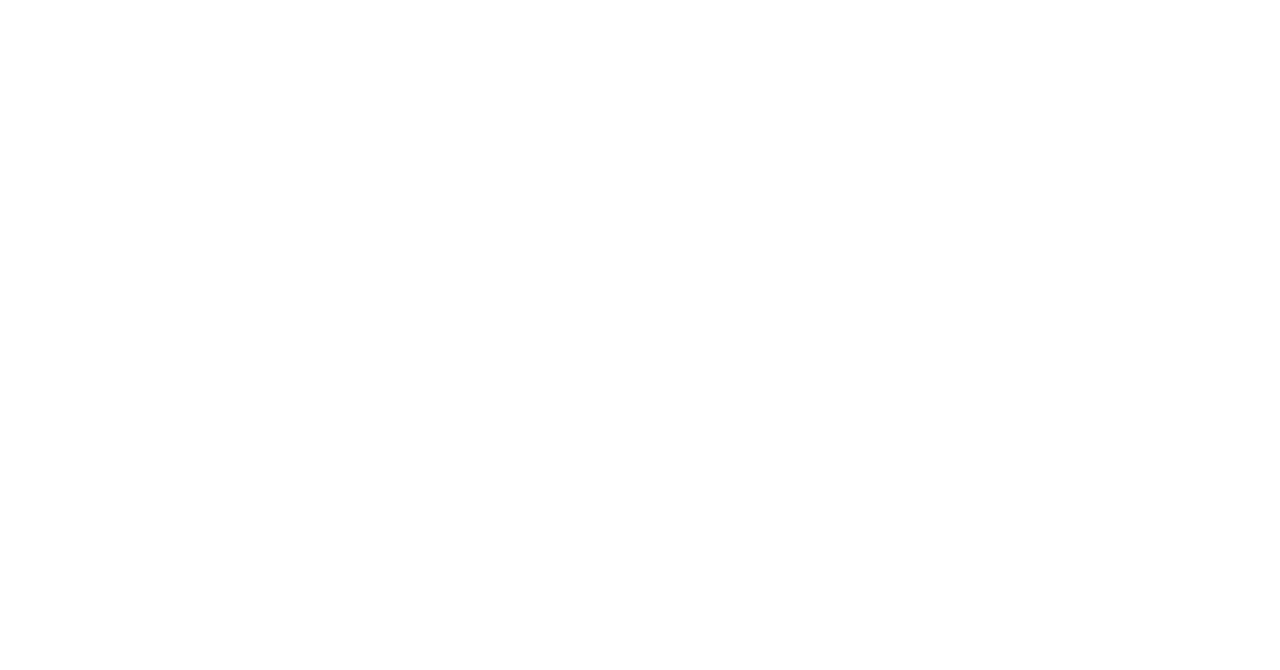
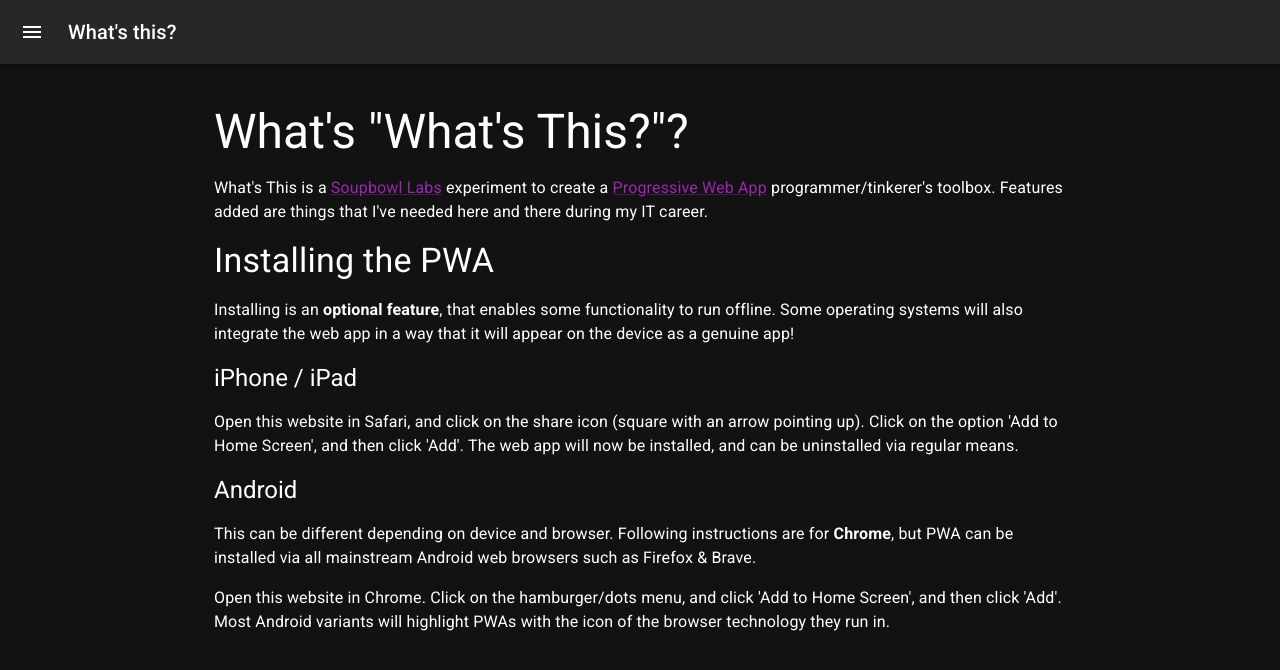
Before and after one commit to soup-bowl/whatsth.is, a React (Create React App) app: page /help in a window 1280 px wide. Before the commit this address had no page. Shown: the top 670 px of the page. Built offline with nearby package versions, Linux system fonts and the light colour scheme.

Commit message:
Help page.

```diff
--- a/src/index.tsx
+++ b/src/index.tsx
@@ -5,6 +5,7 @@
 
 import Layout from "./pages/_layout";
 import Home from './pages/home';
+import HelpPage from './pages/help';
 import { InspectionHome, InspectonResult } from "./pages/inspection";
 import StringConversionPage from './pages/converter';
 
@@ -14,6 +15,7 @@
 			<Routes>
 				<Route path="/" element={<Layout />}>
 					<Route index element={<Home />} />
+					<Route path="help" element={<HelpPage />} />
 					<Route path="inspect" element={<InspectionHome />} />
 					<Route path="inspect/*" element={<InspectonResult />} />
 					<Route path="convert" element={<StringConversionPage />} />
--- a/src/pages/_layout.tsx
+++ b/src/pages/_layout.tsx
@@ -6,6 +6,7 @@
 import theme from "../theme/theme";
 import { useEffect, useState } from "react";
 
+import HelpIcon from '@mui/icons-material/Help';
 import MenuIcon from '@mui/icons-material/Menu';
 import CloudOffIcon from '@mui/icons-material/CloudOff';
 import HomeIcon from '@mui/icons-material/Home';
@@ -152,6 +153,10 @@
 				</List>
 				<Divider />
 				<List>
+					<ListItem button onClick={() => {navigate('/help');handleDrawerClose();}}>
+						<ListItemIcon><HelpIcon /></ListItemIcon>
+						<ListItemText primary="Help" />
+					</ListItem>
 					<ListItem button component={Link} href="https://soupbowl.io/projects/whatsthis">
 						<ListItemIcon><CodeIcon /></ListItemIcon>
 						<ListItemText primary="Made by Soupbowl" />
--- /dev/null
+++ b/src/pages/help.tsx
@@ -0,0 +1,36 @@
+import { Typography, Link, Box } from "@mui/material";
+
+export default function HelpPage() {
+	return(
+	<>
+		<Typography variant="h3" component="h1" my={2}>What's "What's This?"?</Typography>
+		<Typography my={2}>
+			What's This is a <Link href="https://labs.soupbowl.io">Soupbowl Labs</Link> experiment to create
+			a <Link href="https://web.dev/progressive-web-apps/">Progressive Web App</Link> programmer/tinkerer's toolbox.
+			Features added are things that I've needed here and there during my IT career.
+		</Typography>
+		<Typography variant="h4" component="h2" my={2}>Installing the PWA</Typography>
+		<Typography my={2}>
+			Installing is an <Box component="span" fontWeight='700'>optional feature</Box>, that enables some functionality to run
+			offline. Some operating systems will also integrate the web app in a way that it will appear on the device as a genuine
+			app!
+		</Typography>
+		<Typography variant="h5" component="h3" my={2}>iPhone / iPad</Typography>
+		<Typography my={2}>
+			Open this website in Safari, and click on the share icon (square with an arrow pointing up). Click on the option
+			'Add to Home Screen', and then click 'Add'. The web app will now be installed, and can be uninstalled via regular
+			means.
+		</Typography>
+		<Typography variant="h5" component="h3" my={2}>Android</Typography>
+		<Typography my={2}>
+			This can be different depending on device and browser. Following instructions are for&nbsp;
+			<Box component="span" fontWeight='700'>Chrome</Box>, but PWA can be installed via all mainstream Android web browsers
+			such as Firefox & Brave.
+		</Typography>
+		<Typography my={2}>
+			Open this website in Chrome. Click on the hamburger/dots menu, and click 'Add to Home Screen', and then click 'Add'.
+			Most Android variants will highlight PWAs with the icon of the browser technology they run in.
+		</Typography>
+	</>
+	);
+}
--- a/src/pages/home.tsx
+++ b/src/pages/home.tsx
@@ -21,9 +21,8 @@
 		<Box sx={{ flexGrow: 1 }}>
 			<Typography variant="h3" component="h1" my={2}>What's This? Toolbox</Typography>
 			<Typography my={2}>
-				This site is a <Link href="https://en.wikipedia.org/wiki/Progressive_web_application">Progressive Web App</Link>, allowing you to 'install' it. This can be done on&nbsp;
-				<Link href="https://support.apple.com/en-gb/guide/iphone/iph42ab2f3a7/ios#iph4f9a47bbc">Safari on iOS</Link> & &nbsp;
-				<Link href="https://support.google.com/chrome/answer/9658361?hl=en-GB&co=GENIE.Platform%3DAndroid">Chrome on Android</Link>.
+				Simple technology toolbox. For more information,&nbsp;
+				<Link sx={{ cursor: 'pointer', textDecoration: 'none' }} onClick={() => navigate('/help')}>see the help page</Link>.
 			</Typography>
 
 			<Grid container rowSpacing={1} columnSpacing={{ xs: 1, sm: 2, md: 3 }}>
```
Also changed, not shown: 1 other file (tests, documents, lock files or other folders).
